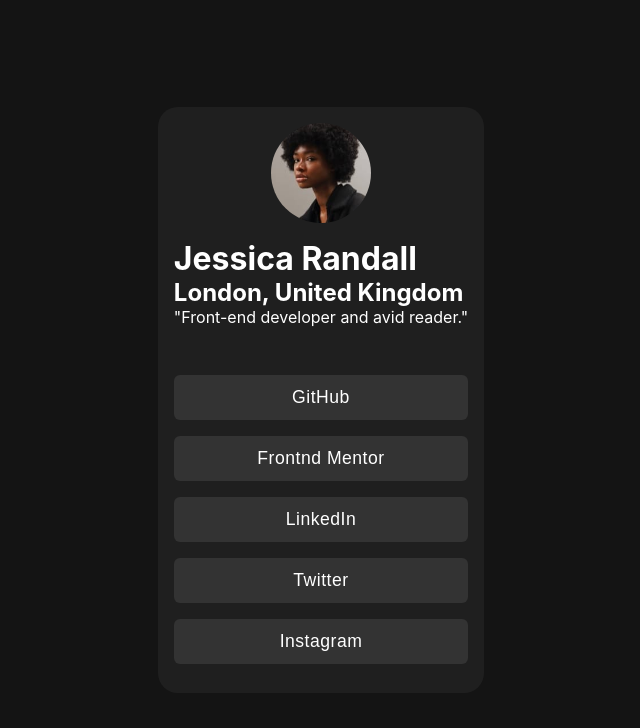
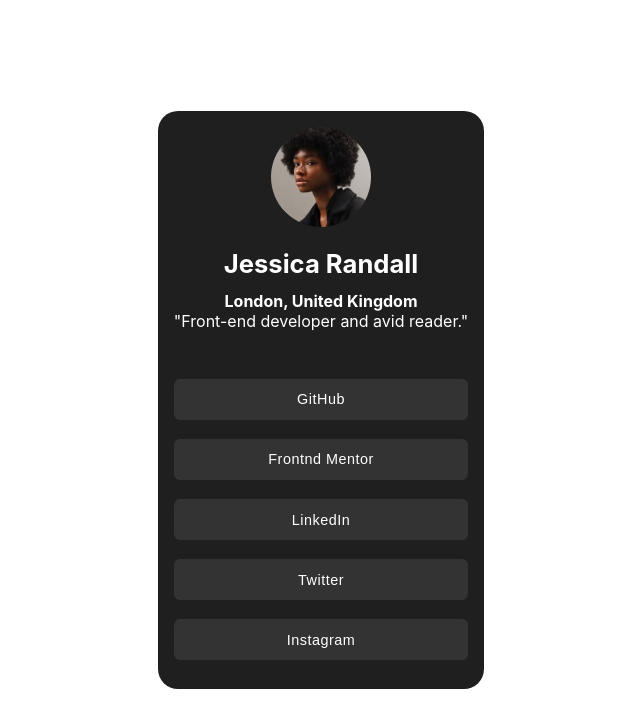
Before and after one commit to Adesco22/social_links_page, a plain HTML site: page index.html in a window 1280 px wide. Shown: the whole page, without its empty margins (319-959 px from the left). Drawn offline with Linux system fonts and the light colour scheme.

Commit message:
styling was updated

```diff
--- a/styles.css
+++ b/styles.css
@@ -21,10 +21,22 @@ body {
   font-size: 100%;
 }
 
+h1 {
+  font-size: 1.6rem;
+  font-weight: 700;
+  text-align: center;
+  margin-bottom: 12px;
+}
+
+h2 {
+  font-size: 1rem;
+  text-align: center;
+}
+
 .container {
   width: 100vw;
   height: 100vh;
-  background-color: var(--off_black);
+  background-color: var(--white_color);
   display: grid;
   place-content: center;
   color: var(--white_color);
@@ -41,7 +53,7 @@ body {
   width: 100%;
   display: grid;
   place-content: center;
-  margin-bottom: 1rem;
+  margin-bottom: 1.3rem;
 }
 
 img {
@@ -54,7 +66,7 @@ img {
 .social-links {
   width: 100%;
   display: flex;
-  gap: 1rem 2rem;
+  gap: 1.2rem;
   flex-direction: column;
   justify-content: center;
   align-items: center;
@@ -68,16 +80,14 @@ img {
   background-color: var(--grey);
   border: none;
   text-align: center;
-  padding: 12px 24px;
+  padding: 12.5px;
   border-radius: 6px;
-  font-weight: 400;
-  font-size: 1.1rem;
+  font-weight: 200;
+  font-size: 0.9rem;
   letter-spacing: 0.5px;
 }
 
-/* specific styling
-
-.img-container {
+/* .img-container {
   margin-bottom: 24px;
 }
 .img-container img {
@@ -137,7 +147,7 @@ p.light {
 .avatar p {
   font-size: 0.875rem;
   font-weight: 700;
-}
+} */
 
 .attribution {
   display: none;
@@ -149,4 +159,4 @@ p.light {
 }
 .attribution a {
   color: hsl(228, 45%, 44%);
-} */
+}
```
